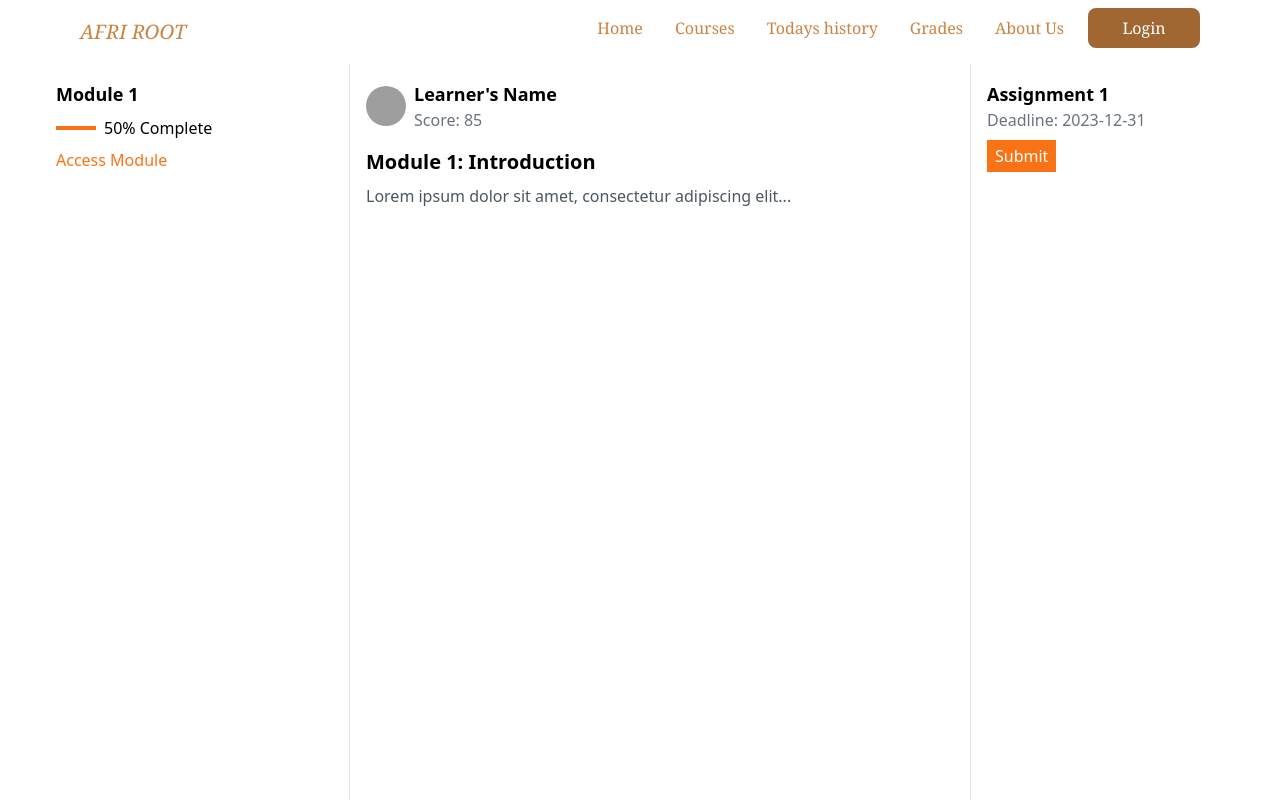
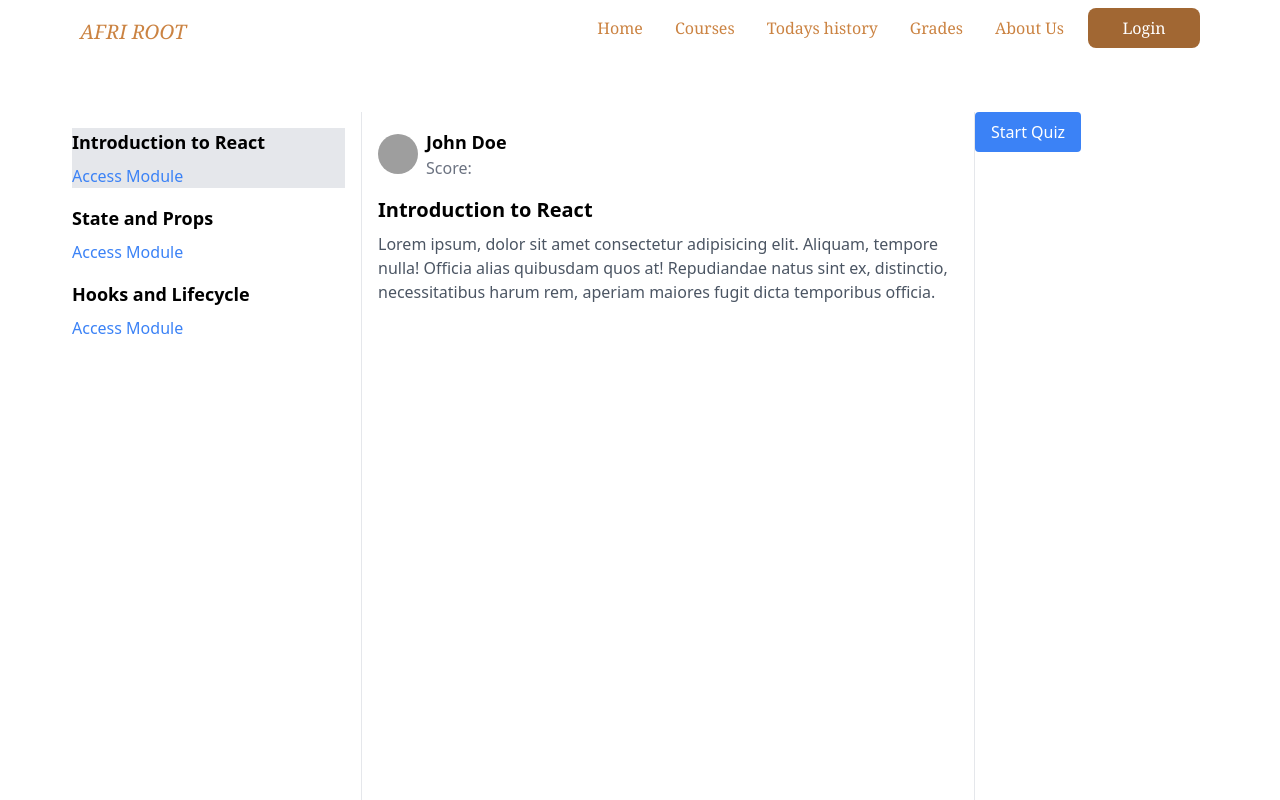
Before and after one commit to MUHUMUZAJeanPierre/afriRoot, a React (Vite) app: page /detailCourse in a window 1280 px wide. Shown: the top 800 px of the page. Built offline with nearby package versions, Linux system fonts and the light colour scheme; grey boxes are pictures that could not be loaded.

Commit message:
feat:cultue

```diff
--- a/src/Components/DetailCourse.jsx
+++ b/src/Components/DetailCourse.jsx
@@ -1,26 +1,146 @@
-import React from "react";
+import React, { useState } from "react";
 
 const DetailCourse = () => {
+  const [quizStarted, setQuizStarted] = useState(false);
+  const [currentQuestion, setCurrentQuestion] = useState(0);
+  const [userAnswers, setUserAnswers] =useState([]);
+  const [score,setScore] = useState(0);
+  const [selectedOptions, setSelectedOptions] = useState([]);
+  const [showResults, setShowResults] = useState(false);
+  // const [ submitted, setSubmitted] = useState(false);
+
+
+
+  const handleSubmit = ()=>{
+    setShowResults(true);
+  };
+
+  // const showResults = submitted || currentQuestion === totalQuestions;
+
+  const quizData = [
+    {
+      question: 'what is the capital city of France?',
+      options: ['Berlin', 'Paris', 'Kigali', 'Madrid', 'Rome'],
+      correctAnswer: 'Paris',
+    },
+    {
+      question: "Which planet is know as the Red Planet?",
+      options:['Earth', 'Mars', 'Jupter', 'Venus'],
+      correctAnswer: 'Mars',
+    },
+    {
+      question: "Which language is popular in East Africa?",
+      options: ['kinyarwanda', 'kinyankore', 'swahili', 'english'],
+      correctAnswer: 'kinyankore',
+    }
+
+  ];
+
+  const handleOptionSelect = (option)=>{
+    const newSelectedOptions = [...selectedOptions];
+    const optionIndex = newSelectedOptions.indexOf(option);
+
+    if(optionIndex === -1){
+      newSelectedOptions.push(option);
+    } else{
+      newSelectedOptions.splice(optionIndex, 1);
+    }
+
+    setSelectedOptions(newSelectedOptions);
+  };
+
+  const goToNextQuestion = () => {
+    const selectedSet = new Set(selectedOptions);
+    const correctSet = new Set([quizData[currentQuestion].correctAnswer]); // Wrap the correct answer in an array
+
+    const isCorrect =
+      selectedSet.size === correctSet.size &&
+      [...selectedSet].every((option) => correctSet.has(option));
+
+    setUserAnswers([
+      ...userAnswers,
+      { question: currentQuestion, selectedOptions, isCorrect },
+    ]);
+
+    if (isCorrect) {
+      setScore(score + 1);
+    }
+
+    setSelectedOptions([]);
+    setCurrentQuestion(currentQuestion + 1);
+  };
+
+
+
+
+  const goToPreviousQuestion = ()=>{
+    setCurrentQuestion(currentQuestion -1);
+  };
+
+  const restartQuiz = ()=>{
+    setQuizStarted(false);
+    setCurrentQuestion(0);
+    setUserAnswers([]);
+    setScore(0);
+    setSelectedOptions([]);
+  };
+
+  const totalQuestions = quizData.length;
+
+
+
+
+
+
+  const modules = [
+    {
+      id: 1,
+      title: "Introduction to React",
+      description:
+        "Lorem ipsum, dolor sit amet consectetur adipisicing elit. Aliquam, tempore nulla! Officia alias quibusdam quos at! Repudiandae natus sint ex, distinctio, necessitatibus harum rem, aperiam maiores fugit dicta temporibus officia.",
+    },
+    {
+      id: 2,
+      title: "State and Props",
+      description:
+        "Lorem ipsum, dolor sit amet consectetur adipisicing elit. Aliquam, tempore nulla! Officia alias quibusdam quos at! Repudiandae natus sint ex, distinctio, necessitatibus harum rem, aperiam maiores fugit dicta temporibus officia.",
+    },
+    {
+      id: 3,
+      title: "Hooks and Lifecycle",
+      description:
+        "Lorem ipsum, dolor sit amet consectetur adipisicing elit. Aliquam, tempore nulla! Officia alias quibusdam quos at! Repudiandae natus sint ex, distinctio, necessitatibus harum rem, aperiam maiores fugit dicta temporibus officia.",
+    },
+  ];
+
+
+
+  const [selectedModule, setSelectedModule] = useState(0);
+  const handleModuleSelect = (moduleIndex) => {
+    setSelectedModule(moduleIndex);
+  };
+
+
   return (
-    <div className="flex   h-[50rem] pt-[4rem] pl-10">
+    <div className="flex w-full h-full lg:h-[80rem] pt-[7rem] pl-14">
       {/* Left Sidebar */}
       <div className="w-1/4 overflow-y-auto border-r">
         {/* Module List */}
         <div className="p-4">
-          {/* Module 1 */}
-          <div className="mb-4">
-            <h2 className="text-lg font-semibold">Module 1</h2>
-            <div className="flex items-center mt-2">
-              <div className="w-10 h-1 bg-orange-500"></div>
-              {/* I saw there is a way they import colors in configuration youcan use it changing colors */}
-              <span className="ml-2">50% Complete</span>
+          {modules.map((module, index) => (
+            <div
+              key={module.id}
+              className={`mb-4 cursor-pointer ${
+                selectedModule === index && "bg-gray-200"
+              }`}
+              onClick={() => handleModuleSelect(index)}
+            >
+              <h2 className="text-lg font-semibold">{module.title}</h2>
+              <a href="#" className="text-blue-500 mt-2 block">
+                Access Module
+              </a>
             </div>
-            <a href="#" className="text-orange-500 mt-2 block">
-              Access Module
-            </a>
-          </div>
-          {/*  second Module  */}
-          {/* Repeat similar structure for other modules */}
+          ))}
         </div>
       </div>
 
@@ -28,49 +148,114 @@ const DetailCourse = () => {
       <div className="flex-1 p-4">
         {/* Top Header */}
         <div className="mb-4 flex items-center">
+          {/* Learner's Avatar */}
           <img
-            src="http://t2.gstatic.com/images?q=tbn:ANd9GcQ7wzEC9Rqr2Qs42xBpwpoiAV2uF6FGS-nzCRXhXT-XIyASRlApdDYYITcIiKqpU2QXLPCR"
+            src="learner-avatar.jpg"
             alt="Avatar"
             className="w-10 h-10 rounded-full mr-2"
           />
           {/* Learner's Name */}
           <div>
-            <h1 className="text-lg font-semibold">Learner's Name</h1>
-            <p className="text-gray-500">Score: 85</p>
+            <h1 className="text-lg font-semibold">John Doe</h1>
+            <p className="text-gray-500">Score: </p>
           </div>
         </div>
 
         {/* Main Section */}
         <div>
           {/* Module Title */}
-          <h2 className="text-xl font-semibold mb-2">Module 1: Introduction</h2>
+          <h2 className="text-xl font-semibold mb-2">
+            {modules[selectedModule].title}
+          </h2>
           {/* Module Description */}
           <p className="text-gray-600 mb-4">
-            Lorem ipsum dolor sit amet, consectetur adipiscing elit...
+            {modules[selectedModule].description}
           </p>
-
-          {/* Video Player */}
-          {/* Add your video player component here */}
-          {/* Quiz */}
-          {/* Add your quiz component here */}
         </div>
       </div>
 
       {/* Right Sidebar */}
       <div className="w-1/4 border-l">
-        {/* Assignments */}
-        <div className="p-4">
-          {/* Assignment 1 */}
-          <div className="mb-4">
-            <h2 className="text-lg font-semibold">Assignment 1</h2>
-            <p className="text-gray-500">Deadline: 2023-12-31</p>
-            <button className="bg-orange-500 text-white px-2 py-1 mt-2">
-              Submit
-            </button>
-          </div>
-          {/* Assignment 2 */}
-          {/* Repeat similar structure for other assignments */}
+        {/* Quiz */}
+        <div className="quiz">
+      {!quizStarted ? (
+        <button
+        onClick={() => setQuizStarted(true)}
+        className="bg-blue-500 text-white py-2 px-4 rounded"
+        >Start Quiz</button>
+      ) : currentQuestion < totalQuestions ? (
+        <div>
+          <h1
+            className="text-xl  mb-4">
+            {quizData[currentQuestion].question}
+          </h1>
+          <ul className=" pl-4 mb-4">
+            {quizData[currentQuestion].options.map((option, index) => (
+              <li key={index} className="mb-2">
+                <label className="flex items-center">
+                  <input
+                    type="checkbox"
+                    value={option}
+                    onChange={() => handleOptionSelect(option)}
+                    checked={selectedOptions.indexOf(option) !== -1}
+                    className="mr-2"
+                  />
+                  {option}
+                </label>
+              </li>
+            ))}
+          </ul>
+          <button
+            className="bg-gray-500 text-white py-2 px-4 rounded mr-2"
+            onClick={goToPreviousQuestion}
+            disabled={currentQuestion === 0}>
+            Previous
+          </button>
+          <button
+          className="bg-blue-500 text-white py-2 px-4 rounded"
+          onClick={goToNextQuestion} >
+            Next
+          </button>
         </div>
+      ) : (
+        <div className="quiz-completed">
+          <h1 className="text-2xl font-bold mb-4">Quiz Completed!</h1>
+          {showResults && (
+            <>
+            <p
+          className="mb-4"
+          >
+            Your Score: {score} out of {totalQuestions}
+          </p>
+          <button
+            onClick={restartQuiz}
+            className="bg-blue-500 text-white py-2 px-4 rounded mb-4"
+            style={{backgroundC: '#CB8342'}}
+          >Restart Quiz
+          </button>
+            </>
+          )}
+          {!showResults && (
+            <button
+            onClick={handleSubmit}
+            className="bg-green-500 text-white py-2 px-4 rounded"
+            style={{backgroundColor: '#CB8342'}}
+          >
+            Submit
+          </button>
+          )}
+
+
+        </div>
+      )}
+    </div>
+    {/* display quiz results */}
+    {showResults && (
+      <div className="bg-green-200 p-4 rounded- mt-2">
+        <h2 className="text-xl font-bold mb-2">Quiz Results</h2>
+        <p>Your score: {score} out of {totalQuestions}</p>
+      </div>
+    )}
       </div>
     </div>
   );
--- a/src/Components/Register/Login/Login.jsx
+++ b/src/Components/Register/Login/Login.jsx
@@ -28,7 +28,7 @@ const Login = () => {
                         Forget Password
                         </Link>
                     </div>
-                    <input type="text" required="required" placeholder='Enter Your Password' className='h-12 lg:w-[28rem] border-2  border-black rounded-lg p-4 text-black'/>
+                    <input type="password" required="required" placeholder='Enter Your Password' className='h-12 lg:w-[28rem] border-2  border-black rounded-lg p-4 text-black'/>
                 </div>
                 <div className='mx-10 my-5'>
                     <button style={{background: '#CB8342'}} className='   text-white rounded-lg lg:h-14 lg:w-[28rem] w-[13.5rem] h-[3.5rem] text-2xl  font-semibold'>Log in</button>
--- a/src/Components/Register/SignUp/SignUp.jsx
+++ b/src/Components/Register/SignUp/SignUp.jsx
@@ -28,7 +28,7 @@ const SinUp = () => {
                     <label htmlFor="" className='font-semibold '>Enter password</label>
 
                     </div>
-                    <input type="text" required="required" placeholder='Enter Password' className='h-12 lg:w-[28rem] border-2  border-black rounded-lg p-4 text-black'/>
+                    <input type="password" required="required" placeholder='Enter Password' className='h-12 lg:w-[28rem] border-2  border-black rounded-lg p-4 text-black'/>
                 </div>
                 <div className='mx-10 my-5'>
                     <button style={{background: '#CB8342'}} className='  text-white rounded-xl lg:h-14 lg:w-[28rem] w-[13.5rem] h-[3rem] text-2xl  font-semibold'>
```
Also changed, not shown: src/Components/Quiz/Quiz.jsx (added, +83 -0 lines).
